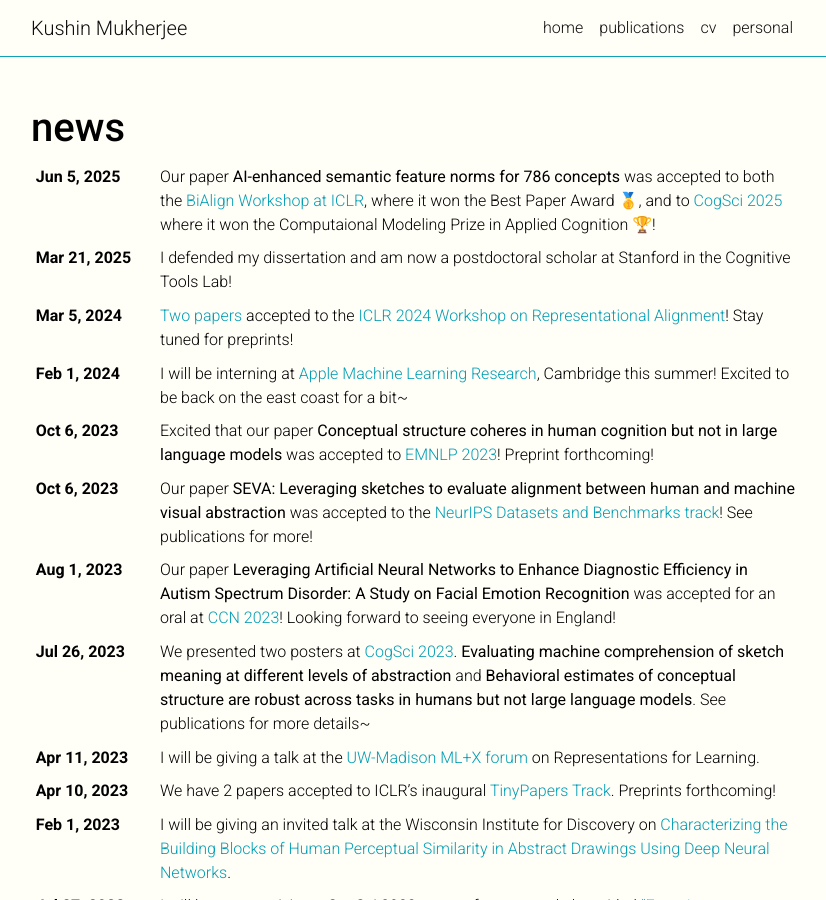
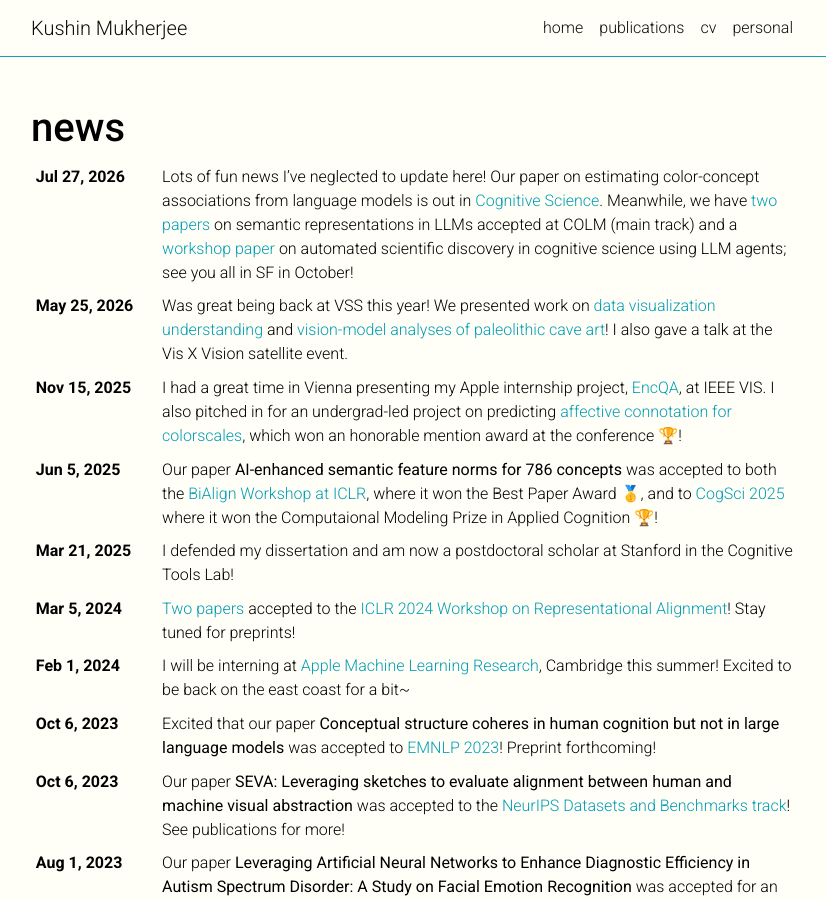
Before and after one commit to kushinm/kushinm.github.io, a Jekyll site: the page built from news.md, in a window 1280 px wide and 900 px high. Shown: the whole window, without its empty margins (224-1050 px from the left). Built offline with Jekyll 4.4.1, drawn with Linux system fonts in a browser that asks for light colours; a style sheet for code colours, icons or effects is not loaded.

Commit message:
news updatE

```diff
--- a/_data/news.yml
+++ b/_data/news.yml
@@ -1,5 +1,24 @@
 # Newest first. Full list rendered at /news/; homepage shows the top N
 # (see `news_limit` usage in index.md).
+
+- date: 2026-07-27
+  text: >-
+      Lots of fun news I've neglected to update here! Our paper on estimating color-concept associations
+      from language models is out in [Cognitive Science](https://onlinelibrary.wiley.com/doi/10.1111/cogs.70219).
+      Meanwhile, we have [two papers](/publications/) on semantic representations in LLMs accepted at COLM (main track) and a [workshop paper](https://arxiv.org/abs/2606.26460v1) on automated scientific discovery in cognitive science using LLM agents; see you all in SF in October!
+
+
+- date: 2026-05-25
+  text: >-
+      Was great being back at VSS this year! We presented work on [data visualization understanding](https://www.visionsciences.org/presentation/?id=3376) and [vision-model analyses of paleolithic cave art](https://www.visionsciences.org/presentation/?id=3356)! I also gave a talk at the Vis X Vision satellite event.
+
+
+- date: 2025-11-15
+  text: >-
+    I had a great time in Vienna presenting my Apple internship project, [EncQA](https://arxiv.org/abs/2508.04650), at IEEE VIS.
+    I also pitched in for an undergrad-led project on predicting [affective connotation for colorscales](https://arxiv.org/abs/2511.14009), which won an honorable mention award at the conference 🏆!
+
+
 - date: 2025-06-05
   text: >-
     Our paper **AI-enhanced semantic feature norms for 786 concepts** was accepted to both the
```
